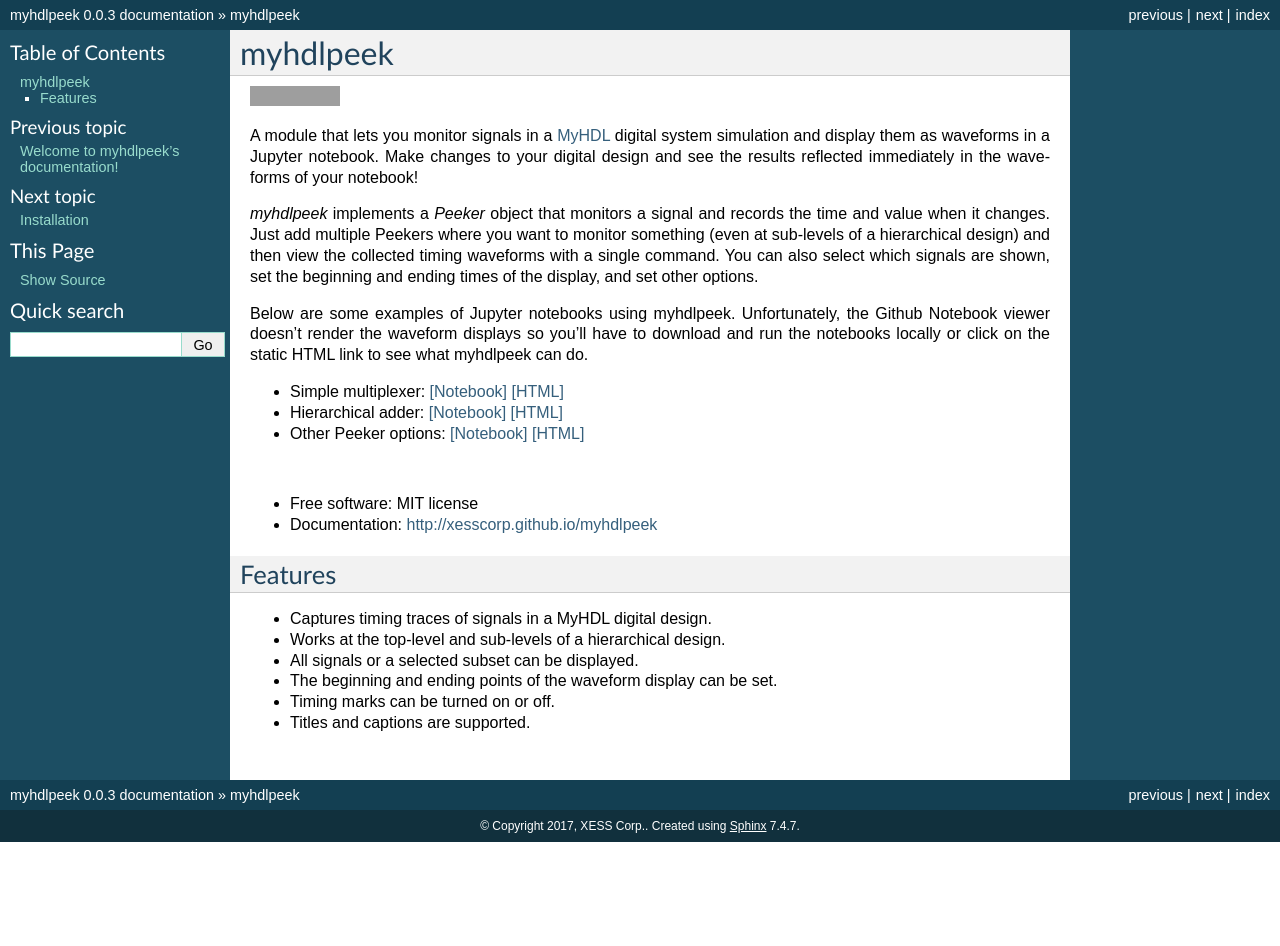
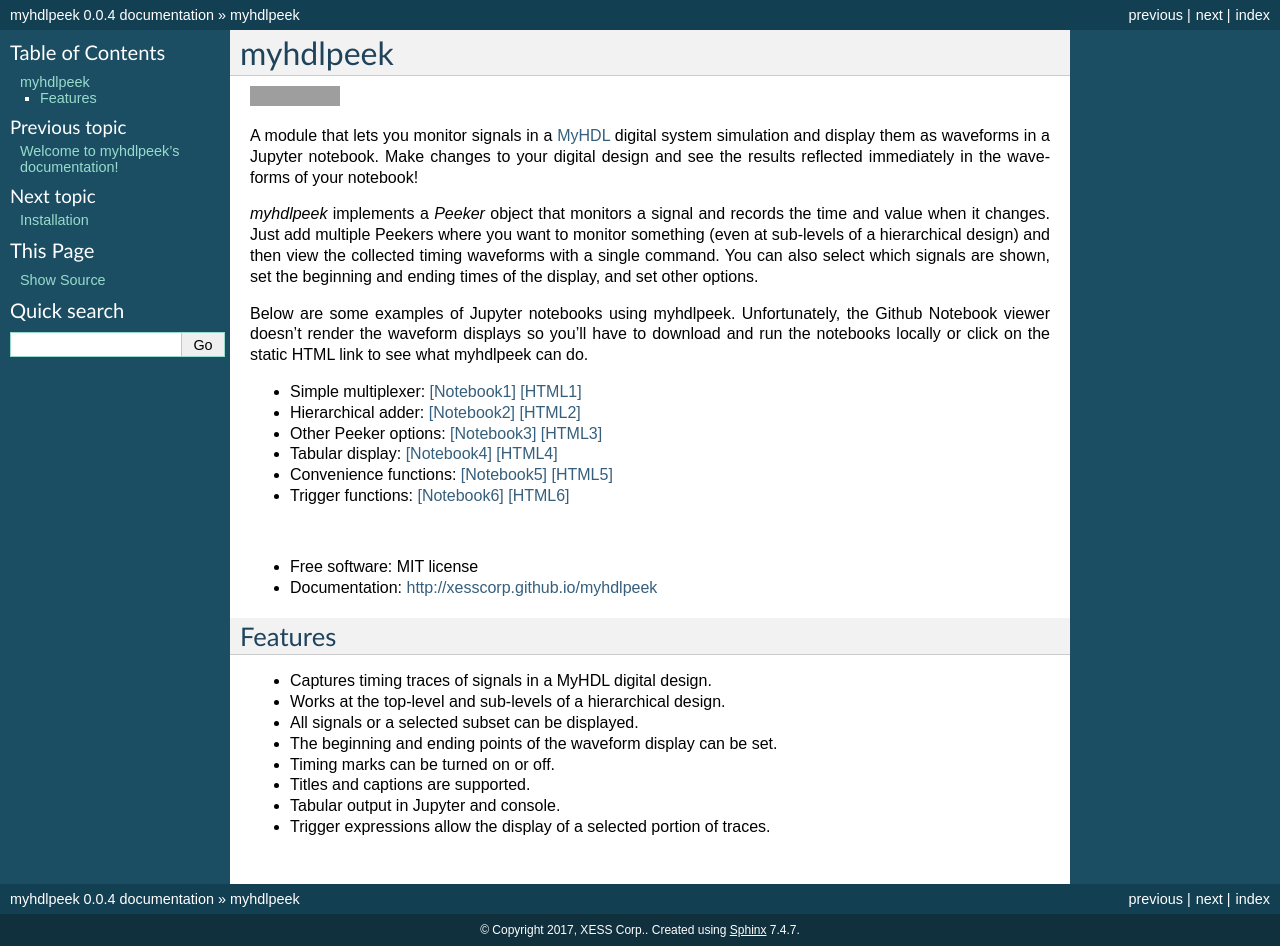
Before and after one commit to devbisme/myhdlpeek, a Sphinx documentation site: the page built from docs/readme.rst, in a window 1280 px wide. Built offline with Sphinx 7.4.7, drawn with Linux system fonts in a browser that asks for light colours; the version number is read from the project's files by our own code; before the commit the page ends 900 px from its top, so only the background shows below that; grey boxes are pictures that could not be loaded.

Commit message:
Updated documentation for new features. * Bumped version.

```diff
--- a/HISTORY.rst
+++ b/HISTORY.rst
@@ -2,6 +2,12 @@
 
 History
 -------
+
+0.0.4 (2017-07-04)
+______________________
+
+* Added trigger capability to select a portion of traces for display.
+* Extended waveform & table display to both Peekers and Traces.
 
 0.0.3 (2017-06-23)
 ______________________
--- a/README.rst
+++ b/README.rst
@@ -25,9 +25,12 @@
 so you'll have to download and run the notebooks locally or click on the static HTML
 link to see what myhdlpeek can do.
 
-* Simple multiplexer: `[Notebook] <https://github.com/xesscorp/myhdlpeek/blob/master/examples/peeker_simple_mux.ipynb>`_ `[HTML] <http://www.xess.com/static/media/pages/peeker_simple_mux.html>`_
-* Hierarchical adder: `[Notebook] <https://github.com/xesscorp/myhdlpeek/blob/master/examples/peeker_hier_add.ipynb>`_ `[HTML] <http://www.xess.com/static/media/pages/peeker_hier_add.html>`_
-* Other Peeker options: `[Notebook] <https://github.com/xesscorp/myhdlpeek/blob/master/examples/peeker_options.ipynb>`_ `[HTML] <http://www.xess.com/static/media/pages/peeker_options.html>`_
+* Simple multiplexer: `[Notebook1] <https://github.com/xesscorp/myhdlpeek/blob/master/examples/peeker_simple_mux.ipynb>`_ `[HTML1] <http://www.xess.com/static/media/pages/peeker_simple_mux.html>`_
+* Hierarchical adder: `[Notebook2] <https://github.com/xesscorp/myhdlpeek/blob/master/examples/peeker_hier_add.ipynb>`_ `[HTML2] <http://www.xess.com/static/media/pages/peeker_hier_add.html>`_
+* Other Peeker options: `[Notebook3] <https://github.com/xesscorp/myhdlpeek/blob/master/examples/peeker_options.ipynb>`_ `[HTML3] <http://www.xess.com/static/media/pages/peeker_options.html>`_
+* Tabular display: `[Notebook4] <https://github.com/xesscorp/myhdlpeek/blob/master/examples/peeker_tables.ipynb>`_ `[HTML4] <http://www.xess.com/static/media/pages/peeker_tables.html>`_
+* Convenience functions: `[Notebook5] <https://github.com/xesscorp/myhdlpeek/blob/master/examples/peeker_convenience_functions.ipynb>`_ `[HTML5] <http://www.xess.com/static/media/pages/peeker_convenience_functions.html>`_
+* Trigger functions: `[Notebook6] <https://github.com/xesscorp/myhdlpeek/blob/master/examples/peeker_triggers.ipynb>`_ `[HTML6] <http://www.xess.com/static/media/pages/peeker_triggers.html>`_
 
 |
 
@@ -43,3 +46,5 @@
 * The beginning and ending points of the waveform display can be set.
 * Timing marks can be turned on or off.
 * Titles and captions are supported.
+* Tabular output in Jupyter and console.
+* Trigger expressions allow the display of a selected portion of traces.
--- a/docs/usage.rst
+++ b/docs/usage.rst
@@ -10,3 +10,6 @@
 * Simple multiplexer: `[Notebook] <https://github.com/xesscorp/myhdlpeek/blob/master/examples/peeker_simple_mux.ipynb>`_ `[HTML] <http://www.xess.com/static/media/pages/peeker_simple_mux.html>`_
 * Hierarchical adder: `[Notebook] <https://github.com/xesscorp/myhdlpeek/blob/master/examples/peeker_hier_add.ipynb>`_ `[HTML] <http://www.xess.com/static/media/pages/peeker_hier_add.html>`_
 * Other Peeker options: `[Notebook] <https://github.com/xesscorp/myhdlpeek/blob/master/examples/peeker_options.ipynb>`_ `[HTML] <http://www.xess.com/static/media/pages/peeker_options.html>`_
+* Tabular display: `[Notebook] <https://github.com/xesscorp/myhdlpeek/blob/master/examples/peeker_tables.ipynb>`_ `[HTML] <http://www.xess.com/static/media/pages/peeker_tables.html>`_
+* Convenience functions: `[Notebook] <https://github.com/xesscorp/myhdlpeek/blob/master/examples/peeker_convenience_functions.ipynb>`_ `[HTML] <http://www.xess.com/static/media/pages/peeker_convenience_functions.html>`_
+* Trigger functions: `[Notebook] <https://github.com/xesscorp/myhdlpeek/blob/master/examples/peeker_triggers.ipynb>`_ `[HTML] <http://www.xess.com/static/media/pages/peeker_triggers.html>`_
--- a/setup.py
+++ b/setup.py
@@ -7,7 +7,7 @@
 
 author = 'XESS Corp.'
 email = 'info@xess.com'
-version = '0.0.3'
+version = '0.0.4'
 
 if 'sdist' in sys.argv[1:]:
     with open('myhdlpeek/pckg_info.py','w') as f:
```
Also changed, not shown: 13 other files.
